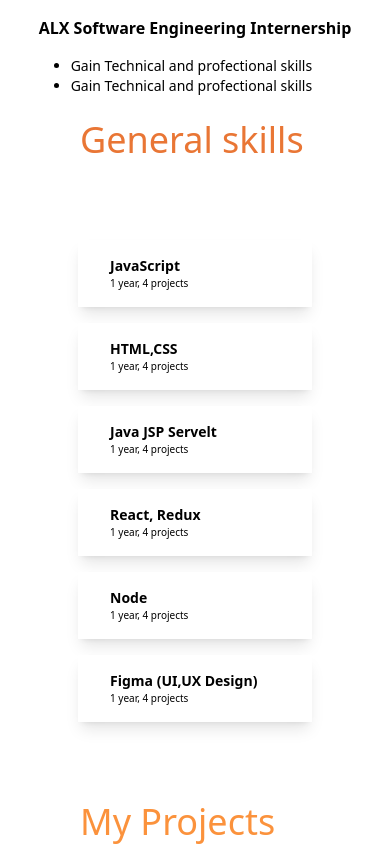
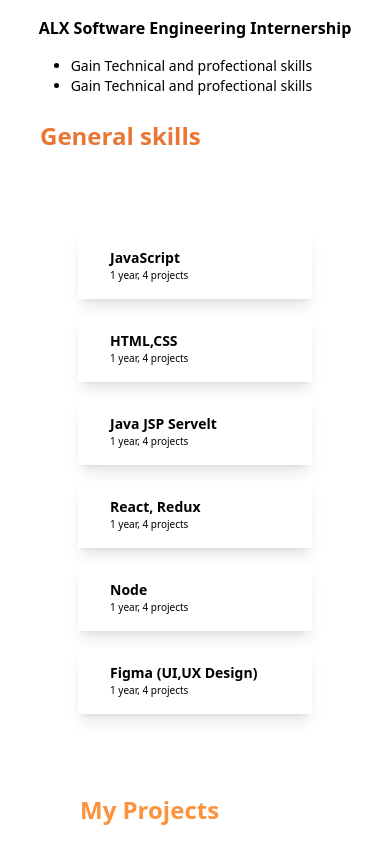
Before and after one commit to NIRoberto/my-portfolio-website, a Next.js app: page / in a window 390 px wide. Shown: the part 1705-2551 px from the top of the page. Built offline with nearby package versions, Linux system fonts and the light colour scheme.

Commit message:
fix responsiveness

```diff
--- a/components/Blog.js
+++ b/components/Blog.js
@@ -5,7 +5,7 @@
   <>
     {data.map(({ image, date, description, title }) => {
       return (
-        <div className="bg-white  basis-4/5 sm:basis-2/5 md:basis-1/3  rounded-md hover:shadow-lg flex flex-col shadow-md">
+        <div className="bg-white   basis-11/12 sm:basis-2/5 md:basis-1/3  rounded-md hover:shadow-lg flex flex-col shadow-md">
           <div className="basis-2/3">
             <img
               className="h-80  object-cover"
--- a/pages/index.js
+++ b/pages/index.js
@@ -288,16 +288,20 @@
           </div>
         </div>
         <div>
-          <h2 className="text-4xl m-20 my-20 text-main ">General skills</h2>
+          <h2 className="text-2xl md:text-4xl m-10 md:m-20 my-20 text-main font-semibold ">
+            General skills
+          </h2>
         </div>
         <div className="grid  grid-cols-1 sm:grid-cols-2 md:grid-cols-3  auto-cols-max place-items-center  gap-4">
           <Skill skills={skills} />
         </div>
         <div>
-          <h2 className="text-4xl m-20 my-20 text-orange-400 ">My Projects</h2>
+          <h2 className=" text-2xl md:text-4xl m-20 my-20 text-orange-400  font-semibold">
+            My Projects
+          </h2>
         </div>
         <div class="projects">
-          <div className="flex m-20">
+          <div className="flex text-md  md:text-lg m-20">
             <button className="">All</button>
             <button className="ml-8">Webistes</button>
             <button className="ml-8">Mobile</button>
@@ -310,11 +314,11 @@
 
         <div class="blogs">
           <div>
-            <h2 className="text-4xl m-20 my-20 text-orange-400 ">
+            <h2 className=" text-2xl md:text-4xl m-10 md:m-20 my-20 text-orange-400  font-semibold ">
               Latest blogs
             </h2>
           </div>
-          <div className="flex flex-col  md:flex-row gap-8 m-20">
+          <div className="flex flex-col  md:flex-row gap-8  m-10 md:m-20">
             <Blog data={blog} />
           </div>
         </div>
```
